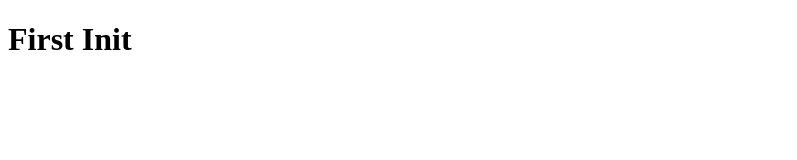
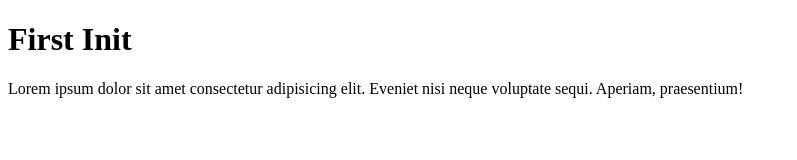
Before and after one commit to almabena3011/my-minimalist-portofolio, a plain HTML site: page index.html in a window 1280 px wide. Shown: the whole page, without its empty margins (0-797 px from the left). Drawn offline with Linux system fonts and the light colour scheme.

Commit message:
fix: add description

```diff
--- a/index.html
+++ b/index.html
@@ -8,5 +8,6 @@
 </head>
 <body>
     <h1>First Init</h1>
+    <p>Lorem ipsum dolor sit amet consectetur adipisicing elit. Eveniet nisi neque voluptate sequi. Aperiam, praesentium!</p>
 </body>
 </html>
```
